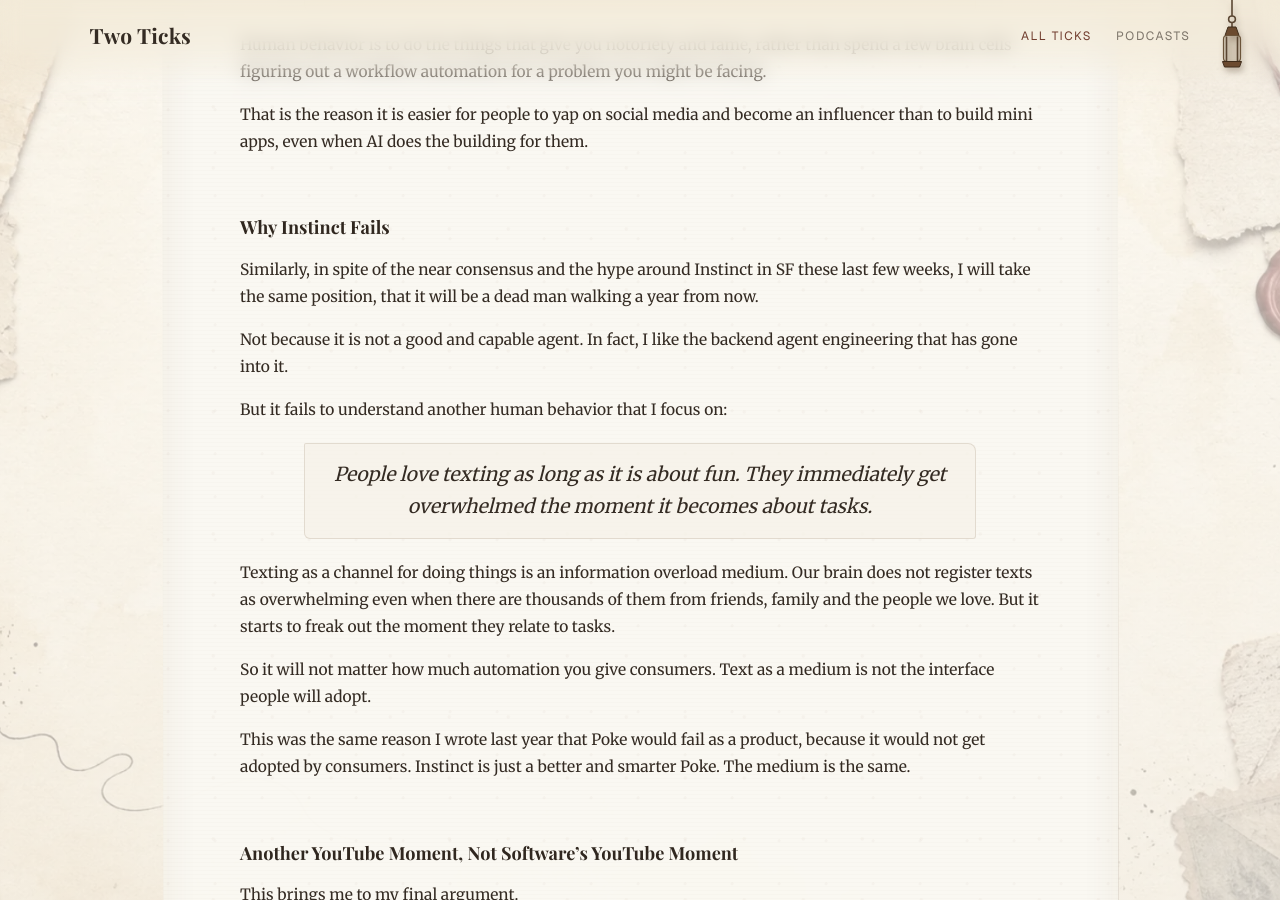
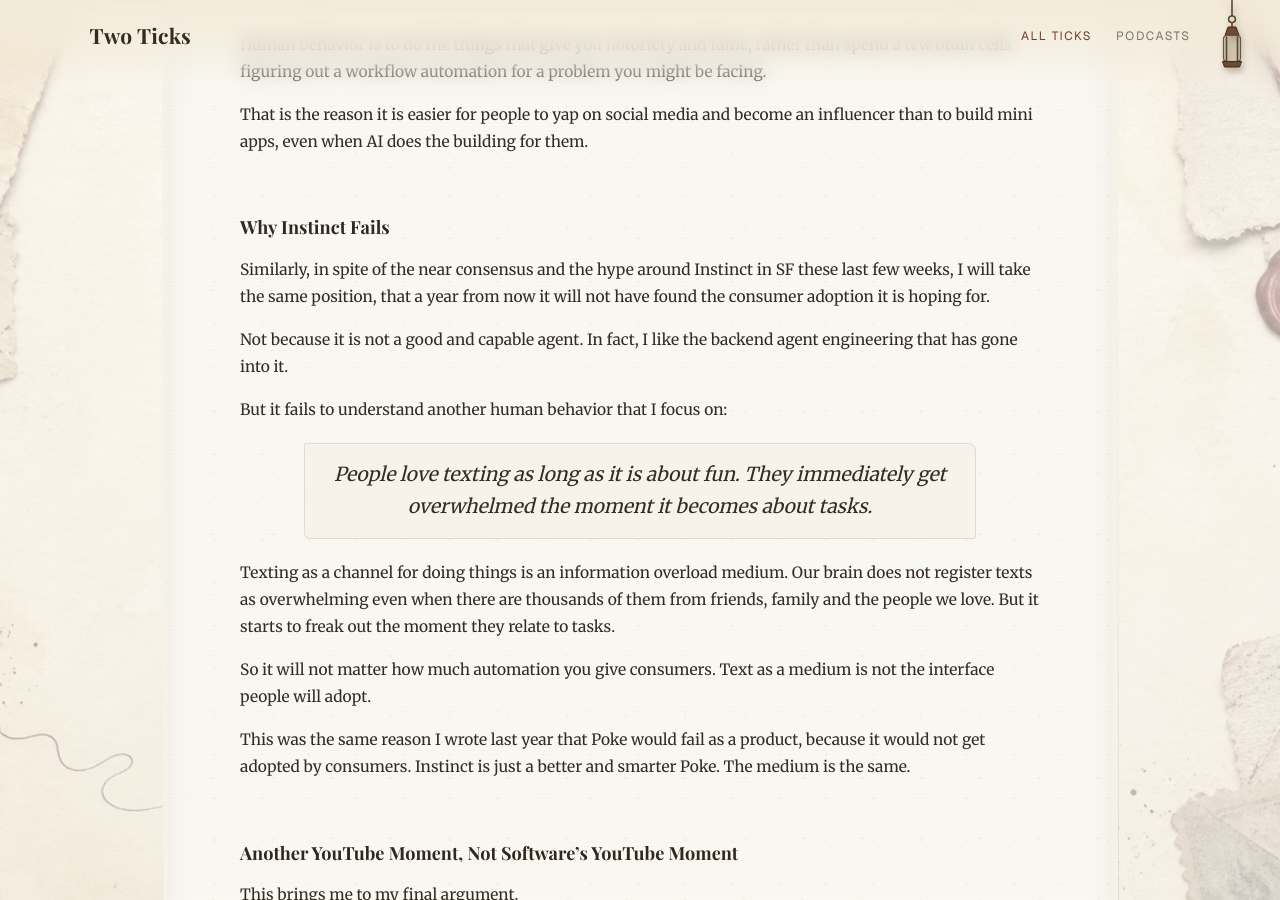
Before and after one commit to trmanish/trmanish.github.io, a Jekyll site: the page built from _posts/2026-08-29-on-consumer-agents-and-ais-youtube-moment-again.md, in a window 1280 px wide and 900 px high, scrolled down 3014 px. Built offline with Jekyll 4.4.1, drawn with Linux system fonts in a browser that asks for light colours.

Commit message:
Soften the Instinct prediction line

```diff
--- a/_posts/2026-08-29-on-consumer-agents-and-ais-youtube-moment-again.md
+++ b/_posts/2026-08-29-on-consumer-agents-and-ais-youtube-moment-again.md
@@ -85,7 +85,7 @@ That is the reason it is easier for people to yap on social media and become an
 
 ### Why Instinct Fails
 
-Similarly, in spite of the near consensus and the hype around Instinct in SF these last few weeks, I will take the same position, that it will be a dead man walking a year from now.
+Similarly, in spite of the near consensus and the hype around Instinct in SF these last few weeks, I will take the same position, that a year from now it will not have found the consumer adoption it is hoping for.
 
 Not because it is not a good and capable agent. In fact, I like the backend agent engineering that has gone into it.
 
```
